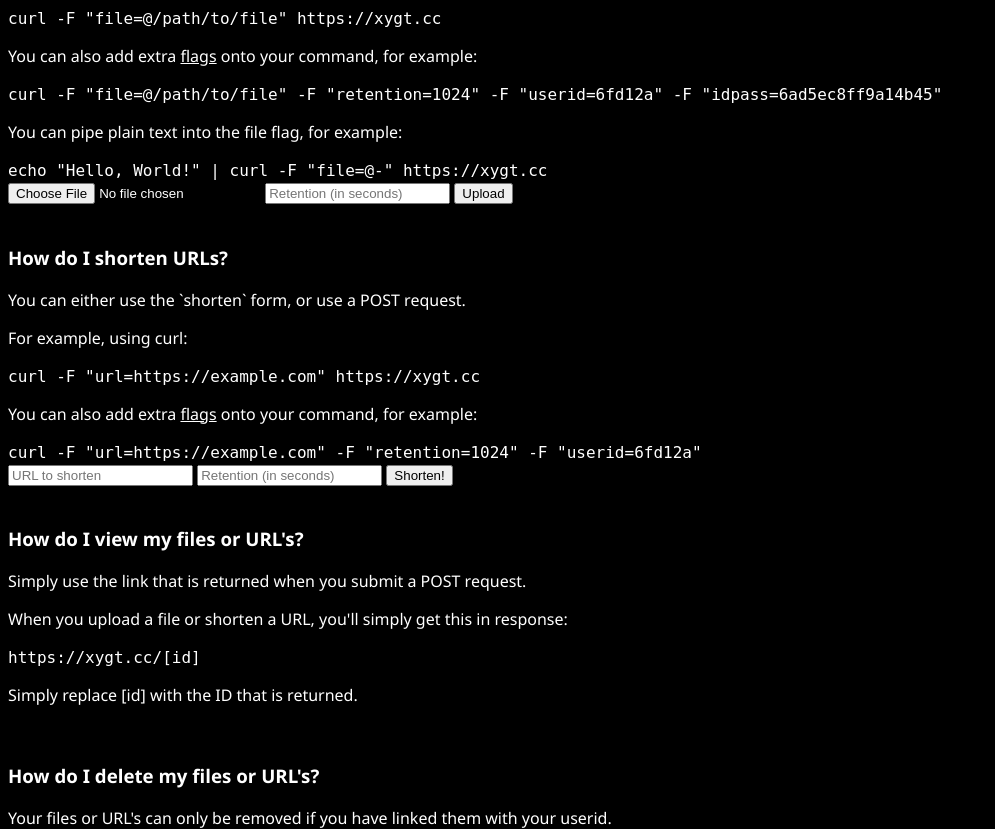
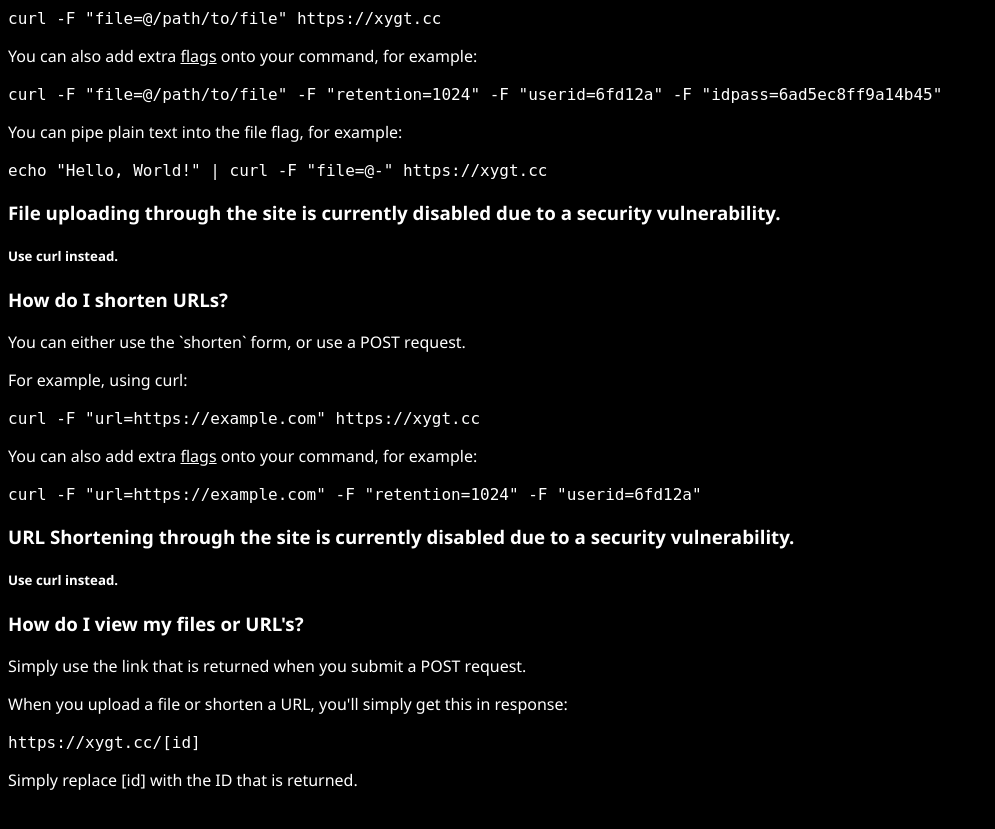
Before and after one commit to jackeilles/xygt, a Flask app: page / in a window 1280 px wide. Shown: the part 516-1345 px from the top of the page, without its empty margins (0-995 px from the left). Run offline with Flask 3, Linux system fonts and the light colour scheme.

Commit message:
Disable file uploading through the site, only allow curl

```diff
--- a/app/templates/base.html
+++ b/app/templates/base.html
@@ -24,6 +24,6 @@
     <hr>
     {% block content %}{% endblock %}
     <hr>
-    <p>xygt.cc v0.2.0 - &copy; Jack Eilles 2024 - <a href="{{ url_for('transparency') }}">Transparency</a> - <a href="{{ url_for('tos') }}">Terms of Service</a> - <a href="{{ url_for('privacy') }}">Privacy Policy</a> </p>
+    <p>xygt.cc v0.3.0 - &copy; Jack Eilles 2024 - <a href="{{ url_for('transparency') }}">Transparency</a> - <a href="{{ url_for('tos') }}">Terms of Service</a> - <a href="{{ url_for('privacy') }}">Privacy Policy</a> </p>
 </body>
 </html>
--- a/app/templates/index.html
+++ b/app/templates/index.html
@@ -23,6 +23,9 @@
     <p>You can pipe plain text into the file flag, for example:</p>
     <code>echo "Hello, World!" | curl -F "file=@-" https://xygt.cc</code>
     <br>
+    <h3>File uploading through the site is currently disabled due to a security vulnerability.</h3>
+    <h5>Use curl instead.</h5>
+    <!-- Disabled
     <form action="/" method="post" enctype="multipart/form-data">
         <input type="file" name="file" id="file">
         <input type="number" name="retention" placeholder="Retention (in seconds)">
@@ -32,7 +35,7 @@
         {% endif %}
         <input type="submit" value="Upload">
     </form>
-    <br>
+    -->
     <h3>How do I shorten URLs?</h3>
     <p>You can either use the `shorten` form, or use a POST request.</p>
     <p>For example, using curl:</p>
@@ -40,6 +43,9 @@
     <p>You can also add extra <a href="faq#flags">flags</a> onto your command, for example:</p>
     <code>curl -F "url=https://example.com" -F "retention=1024" -F "userid=6fd12a"</code>
     <br>
+    <h3>URL Shortening through the site is currently disabled due to a security vulnerability.</h3>
+    <h5>Use curl instead.</h5>
+    <!-- Disabled
     <form action="/" method="post">
         <input type="url" name="url" placeholder="URL to shorten">
         <input type="number" name="retention" placeholder="Retention (in seconds)">
@@ -49,7 +55,7 @@
         {% endif %}
         <input type="submit" value="Shorten!">
     </form>
-    <br>
+    -->
     <h3>How do I view my files or URL's?</h3>
     <p>Simply use the link that is returned when you submit a POST request.</p>
     <p>When you upload a file or shorten a URL, you'll simply get this in response:</p>
--- a/app/worker.py
+++ b/app/worker.py
@@ -123,12 +123,14 @@ def idInfo(id):
 def userInfo(id):
     # Grab user entry from userID
     user = Config.users.find_one({"userid": id})
+    print(user)
 
     username = user['user']
     userid = id
 
     # Search for all files from that userID
-    files = Config.files.find_many({"userid": userid}, {"_id": False, "ip": False})
+    files = Config.files.find({"userid": userid}, {"_id": False, "ip": False})
+    print(files)
     list = {}
 
     # Create file listing
@@ -145,7 +147,7 @@ def userInfo(id):
         })
 
     # Search for all URL's from that userID
-    url = Config.url.find_many({"userid": userid})
+    url = Config.url.find({"userid": userid})
 
     # Format all into one JSON
     return {
```
